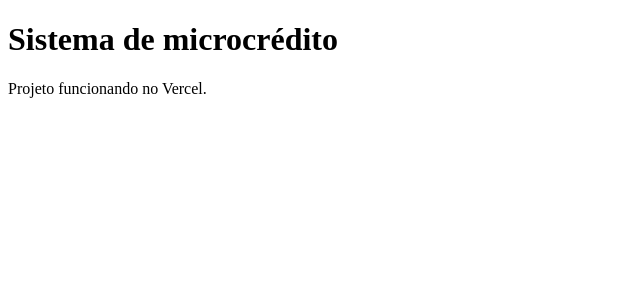
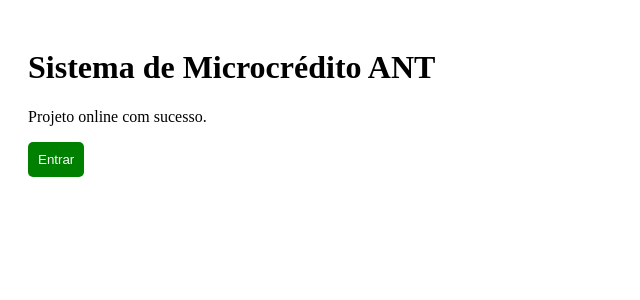
Before and after one commit to Mateu958/antdigital, a Next.js app: page / in a window 1280 px wide. Shown: the top 300 px of the page, without its empty margins (0-640 px from the left). Built offline with nearby package versions, Linux system fonts and the light colour scheme.

Commit message:
Update index.js

```diff
--- a/pages/index.js
+++ b/pages/index.js
@@ -1,8 +1,18 @@
 export default function Home() {
   return (
-    <div>
-      <h1>Sistema de microcrédito</h1>
-      <p>Projeto funcionando no Vercel.</p>
+    <div style={{padding: 20}}>
+      <h1>Sistema de Microcrédito ANT</h1>
+      <p>Projeto online com sucesso.</p>
+
+      <button style={{
+        padding: 10,
+        background: "green",
+        color: "white",
+        border: "none",
+        borderRadius: 5
+      }}>
+        Entrar
+      </button>
     </div>
   )
 }
```
